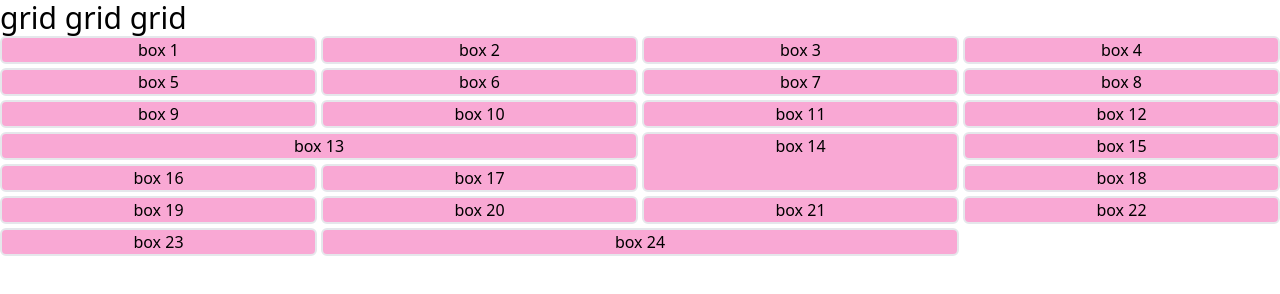
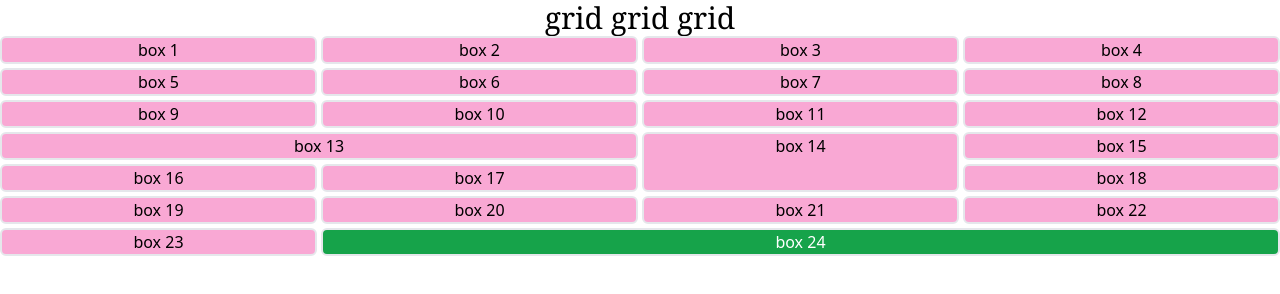
Before and after one commit to MahmudulHasan1211/grid-in-tailwind, a plain HTML site: page index.html in a window 1280 px wide. Drawn offline with nearby package versions, Linux system fonts and the light colour scheme.

Commit message:
second commit

```diff
--- a/index.html
+++ b/index.html
@@ -8,7 +8,7 @@
 </head>
 <body>
     <section>
-        <h3 class="text-3xl">grid grid grid</h3>
+        <h3 class="text-3xl text-center font-serif">grid grid grid</h3>
         <div class="grid sm-cols-2 lg:grid-cols-4 md:grid-cols-3  gap-1 text-center">
         <!-- .bg-pink-300.border.border-2.rounded-md{box $}*24 -->
         <div class="bg-pink-300 border border-2 rounded-md">box 1</div>
@@ -34,7 +34,7 @@
         <div class="bg-pink-300 border border-2 rounded-md">box 21</div>
         <div class="bg-pink-300 border border-2 rounded-md">box 22</div>
         <div class="bg-pink-300 border border-2 rounded-md">box 23</div>
-        <div class="lg:col-span-2 bg-pink-300 border border-2 rounded-md">box 24</div>
+        <div class="lg:col-span-3 lg:bg-green-600 lg:text-white	 bg-pink-300 border border-2 rounded-md">box 24</div>
         </div>
     </section>
 </body>
```
